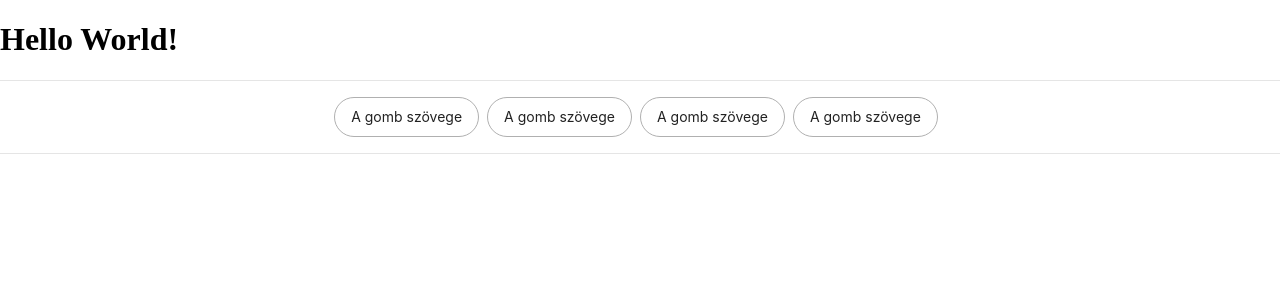
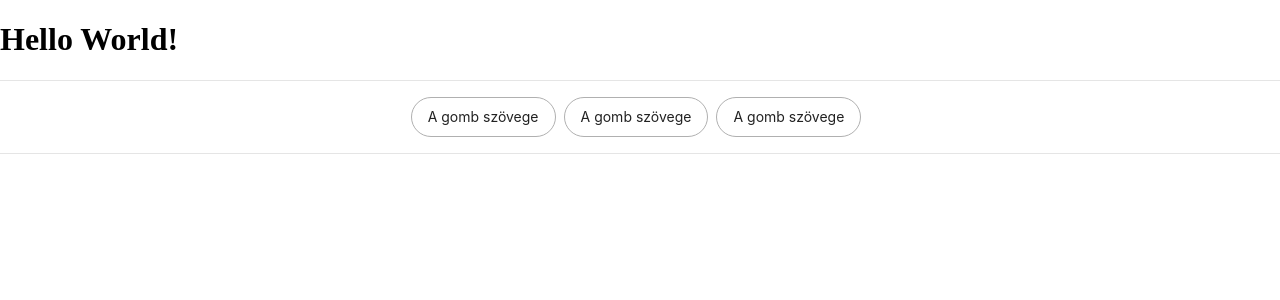
Before and after one commit to valentinov/harkanyiszallas, a React (Create React App) app: page / in a window 1280 px wide. Shown: the top 300 px of the page. Built offline with nearby package versions, Linux system fonts and the light colour scheme.

Commit message:
menu button style change

```diff
--- a/public/style.css
+++ b/public/style.css
@@ -1,9 +1,17 @@
-body{
+body {
     margin: 0;
 }
+
+*, *::before, *::after {
+    box-sizing: border-box;
+}
+
 .btn-round-light {
     cursor: pointer;
+    display: inline-block;
+
     text-align: center;
+    text-decoration: none;
     border: 1px solid rgb(176, 176, 176);
     background-color: rgb(255, 255, 255);
     outline: currentcolor none medium;
@@ -27,9 +35,8 @@ body{
     border-color: rgb(34, 34, 34);
 }
 
-.menuItemButton {
+#menuItemBtn {
     padding-right: 8px;
-    display: inline-block;
 }
 
 .submenu {
--- a/src/components/App.js
+++ b/src/components/App.js
@@ -7,11 +7,9 @@ function App() {
     <div>
       <h1>Hello World!</h1>
       <div className="submenu">
+      <ButtonRoundMenuItem text='A gomb szövege' href='#'/>
       <ButtonRoundMenuItem text='A gomb szövege'/>
       <ButtonRoundMenuItem text='A gomb szövege'/>
-      <ButtonRoundMenuItem text='A gomb szövege'/>
-      <ButtonRoundMenuItem text='A gomb szövege'/>
-
       </div>
 
     </div>
--- a/src/components/Button.js
+++ b/src/components/Button.js
@@ -2,24 +2,19 @@ import React from 'react';
 
 function ButtonRound(props) {
     return (
-        <button
-            className="btn-round-light"
-            type="button"
-            aria-invalid="false"
-            aria-pressed="false"
-        >
+        <a className="btn-round-light" role="button" href={props.href}>
             <span className="btn-round-text">
                 {props.text}
             </span>
-        </button>
+        </a>
     );
 }
 
 function ButtonRoundMenuItem(props) {
     return (
-        <div className="menuItemButton">
+        <div id="menuItemBtn">
 
-            <ButtonRound text={props.text} />
+            <ButtonRound text={props.text} href={props.href} />
 
         </div>
 
```
